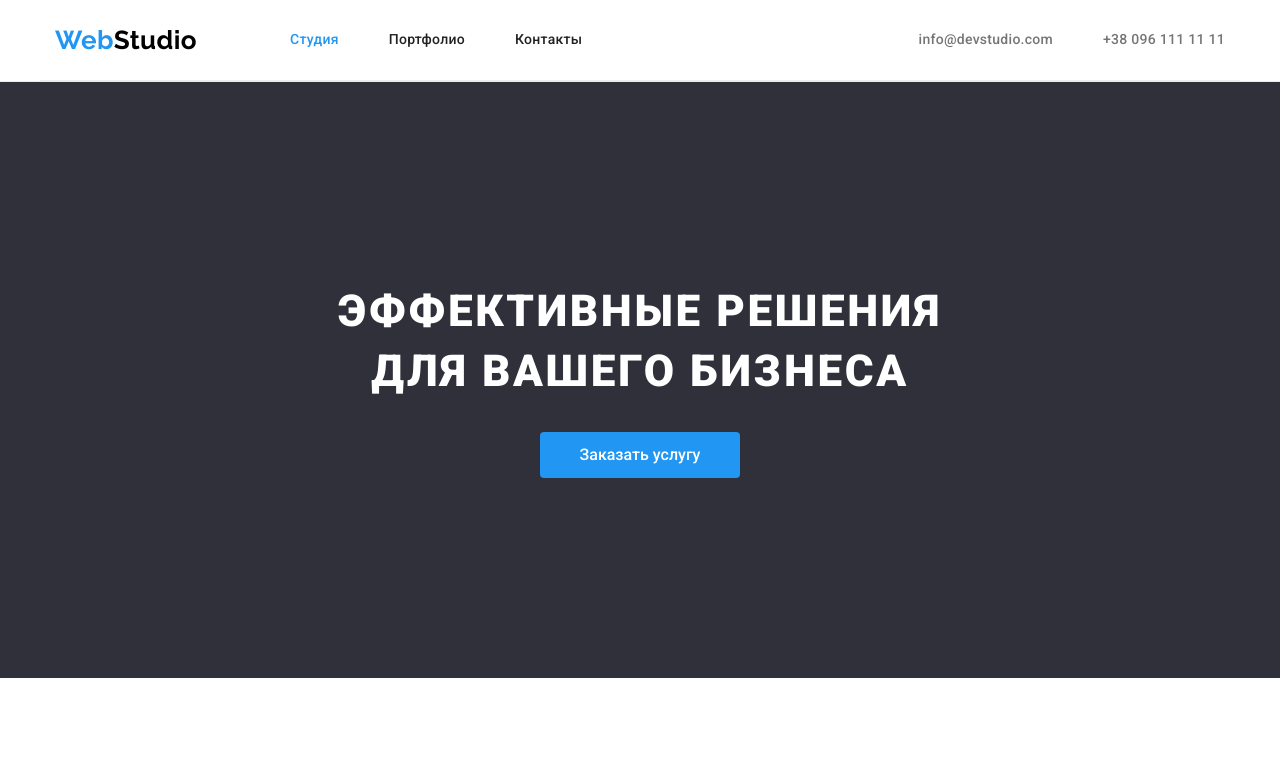
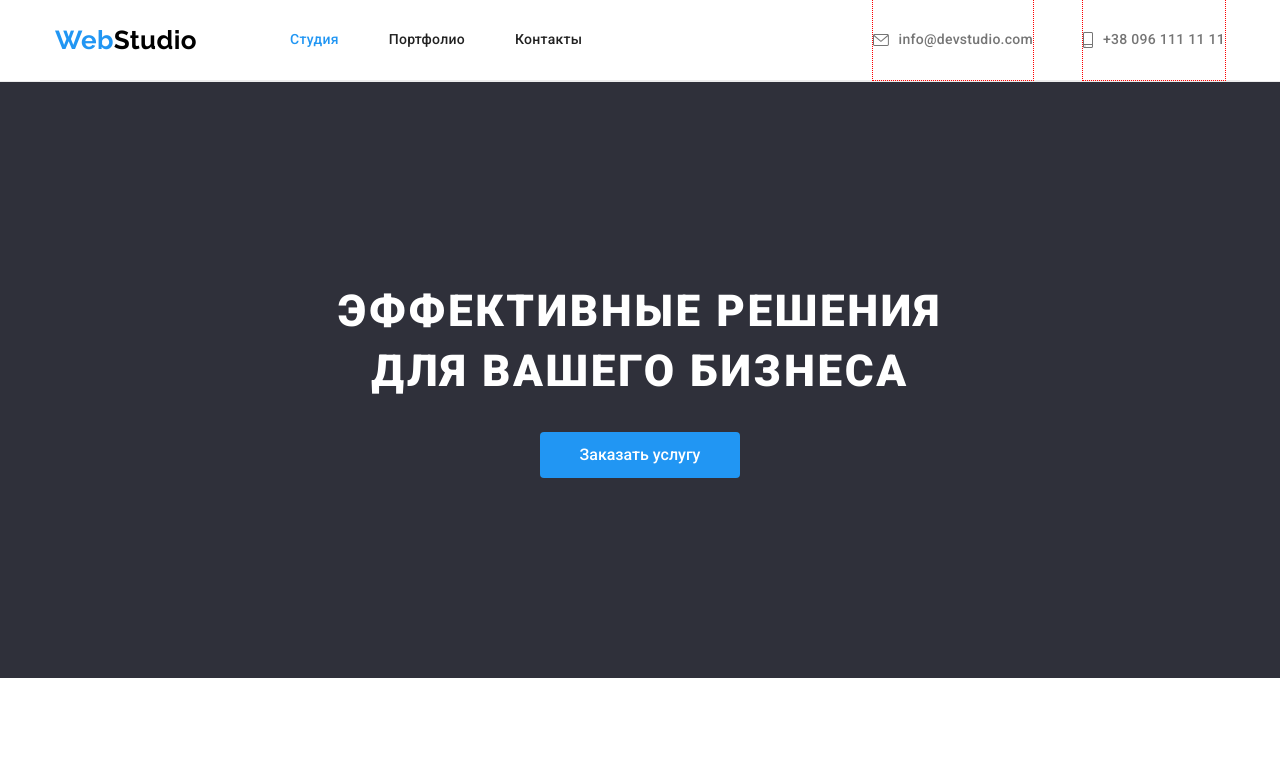
Before and after one commit to AntoBo/goit-markup-hw-04, a plain HTML site: page index.html in a window 1280 px wide. Shown: the top 769 px of the page. Drawn offline with nearby package versions, Linux system fonts and the light colour scheme.

Commit message:
svg converted added

```diff
--- a/css/styles.css
+++ b/css/styles.css
@@ -38,6 +38,7 @@ img {
 }
 .list {
   list-style: none;
+  fill: var(--text-color-main);
 }
 
 /* Globals */
@@ -119,6 +120,20 @@ body {
 .nav .link:focus,
 .nav .link.current {
   color: var(--color-accent);
+  fill: var(--color-accent);
+}
+
+.contacts-block {
+  outline: 1px dotted red;
+}
+
+.contacts-block .link {
+  display: flex;
+  align-items: center;
+}
+
+.contacts-block-svg {
+  margin-right: 10px;
 }
 
 /* Hero */
@@ -126,6 +141,7 @@ body {
   padding-top: 200px;
   padding-bottom: 200px;
   background-color: var(--bg-color-dark);
+  background-image: url('./icon/');
   text-align: center;
 }
 
--- a/index.html
+++ b/index.html
@@ -32,10 +32,22 @@
         </nav>
 
         <ul class="nav contacts list">
-          <li class="item">
-            <a class="link" href="mailto:info@devstudio.com">info@devstudio.com</a>
+          <li class="item contacts-block">
+            <a class="link" href="mailto:info@devstudio.com">
+              <svg class="contacts-block-svg" width="16" height="12">
+                <use href="./images/icons.svg#icon-envelope"></use>
+              </svg>
+              info@devstudio.com
+            </a>
           </li>
-          <li class="item"><a class="link" href="tel:+380961111111">+38 096 111 11 11</a></li>
+          <li class="item contacts-block">
+            <a class="link" href="tel:+380961111111">
+              <svg class="contacts-block-svg" width="10" height="16">
+                <use href="./images/icons.svg#icon-smartphone"></use>
+              </svg>
+              +38 096 111 11 11</a
+            >
+          </li>
         </ul>
       </div>
     </header>
```
Also changed, not shown: images/hero.jpg (added), images/icons.svg (added).
